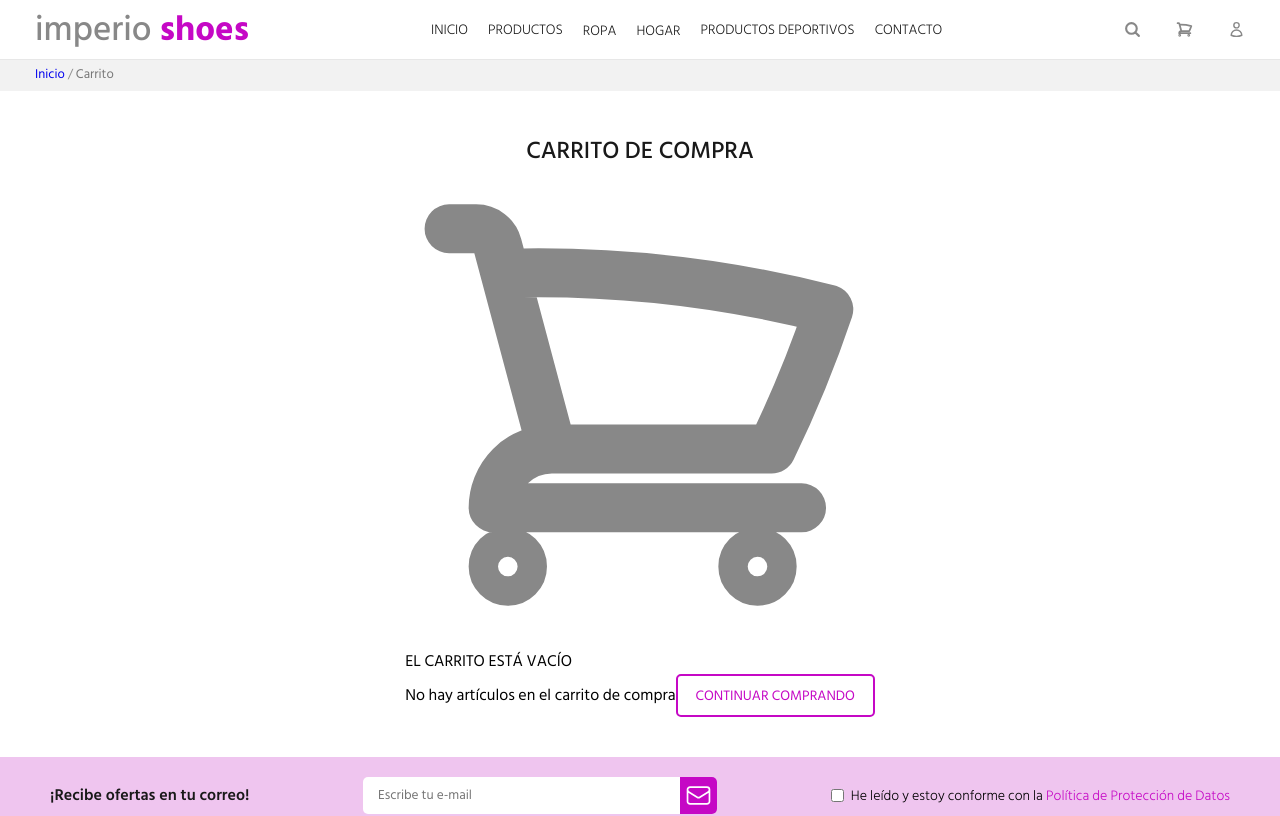
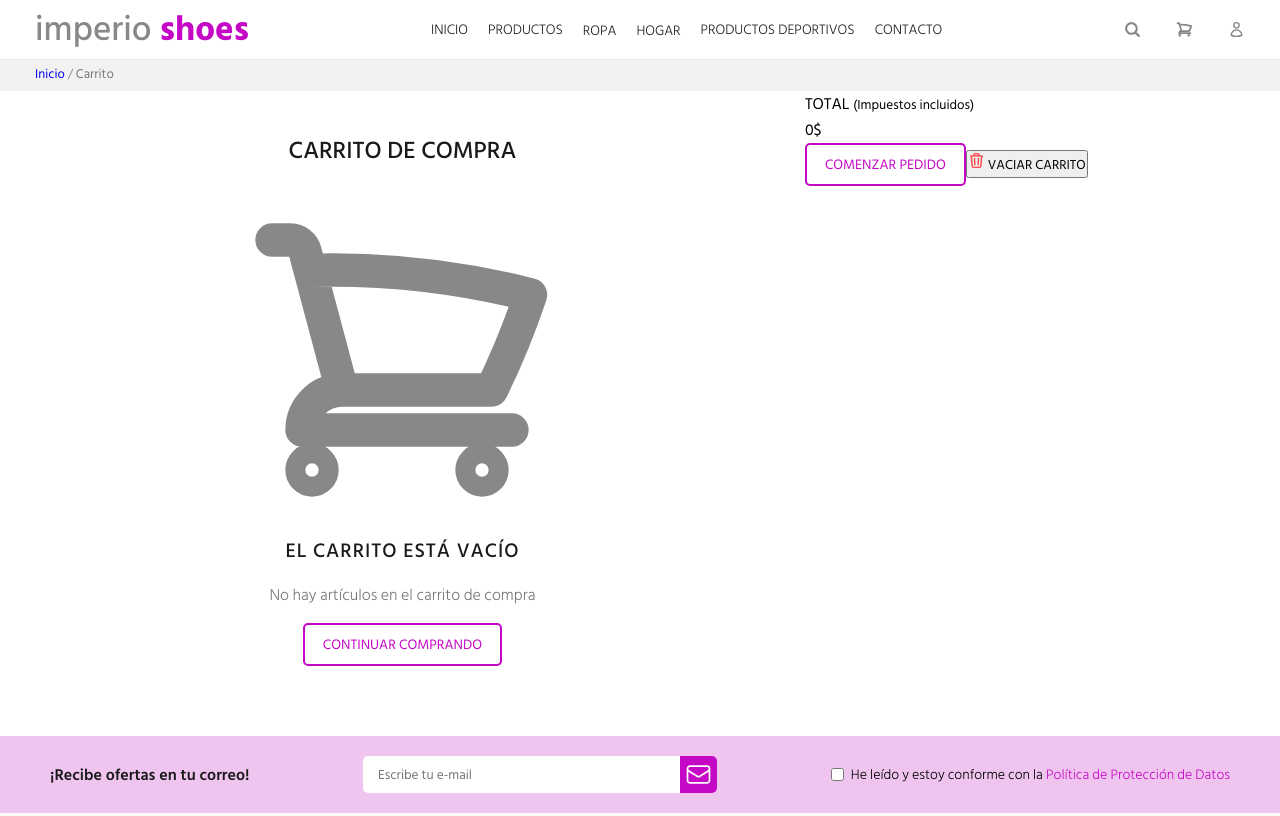
Before and after one commit to gszcode/E-commerce, a React (Vite) app: page /products/cart in a window 1280 px wide. Shown: the top 816 px of the page. Built offline with nearby package versions, Linux system fonts and the light colour scheme.

Commit message:
Componente de carrito

```diff
--- a/src/page/Cart/index.tsx
+++ b/src/page/Cart/index.tsx
@@ -1,28 +1,59 @@
-import { Link } from 'react-router-dom'
 import AccountTitle from '../../components/AccountTitle'
 import BreadCrumbs from '../../components/BreadCrumbs'
-import Button from '../../components/Button'
 import Wrapper from '../../components/Wrapper'
 import styles from './cart.module.scss'
+import { useEffect, useState } from 'react'
+import EmptyCart from './EmptyCart'
+import Loader from '../../components/Loader'
+import CartContent from './CartContent'
+import { Product } from '../../typescript/interfaces/product.interface'
+import Button from '../../components/Button'
+import Image from '../../components/Image'
+import { TOTAL_PRICE } from '../../utils/getTotalPrice'
+import { storeCart } from '../../utils/getProductsCart'
 
 const Cart = () => {
+  const [cart, setCart] = useState([])
+  const [loading, setLoading] = useState(true)
+
+  useEffect(() => {
+    setLoading(true)
+    setCart(storeCart)
+    setLoading(false)
+  }, [])
+
   return (
     <section className={styles.container}>
       <BreadCrumbs page="Carrito" />
       <Wrapper>
-        <div className={styles.cart}>
-          <AccountTitle title="CARRITO DE COMPRA" />
-          <div className={styles.empty_cart}>
-            <img src="/icons/cart.svg" alt="Cart" />
-            <p className={styles.message}>EL CARRITO ESTÁ VACÍO</p>
-            <span className={styles.description}>
-              No hay artículos en el carrito de compra
-            </span>
-            <Link to="/products">
-              <Button text="CONTINUAR COMPRANDO" />
-            </Link>
+        <>
+          <div className={styles.cart}>
+            <AccountTitle title="CARRITO DE COMPRA" />
+            {loading ? (
+              <Loader />
+            ) : cart.length === 0 ? (
+              <EmptyCart />
+            ) : (
+              cart.map((item: Product) => (
+                <CartContent key={item.id} {...item} />
+              ))
+            )}
           </div>
-        </div>
+          <div className={styles.buy}>
+            <div className={styles.total}>
+              <p className={styles.delete_btn}>
+                TOTAL <small>(Impuestos incluidos)</small>
+              </p>
+              <span className={styles.delete_btn}>{TOTAL_PRICE(cart)}$</span>
+            </div>
+            <div className={styles.action}>
+              <Button text="COMENZAR PEDIDO" />
+              <button className={styles.empty}>
+                <Image img="delete" alt="Delete" /> VACIAR CARRITO
+              </button>
+            </div>
+          </div>
+        </>
       </Wrapper>
     </section>
   )
```
